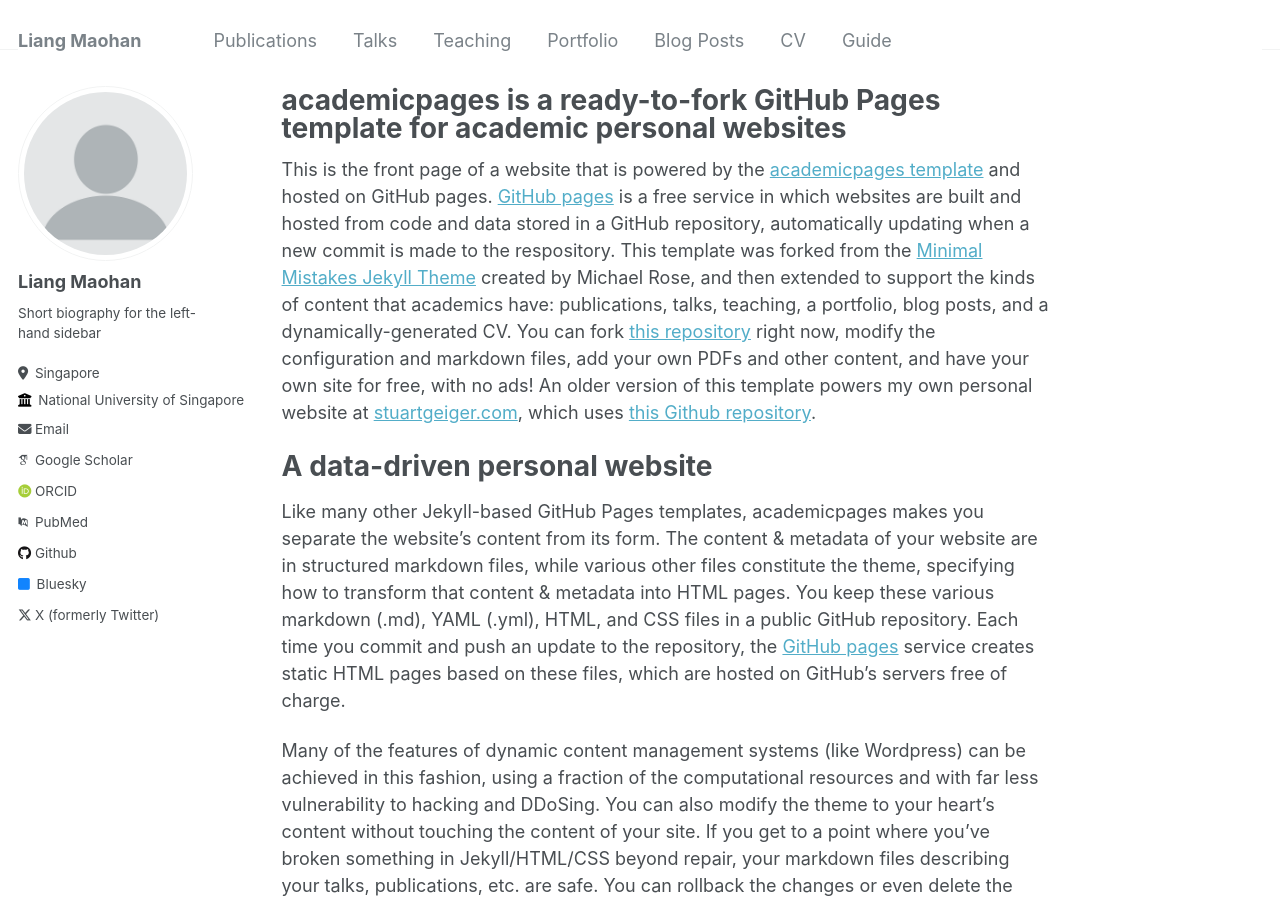
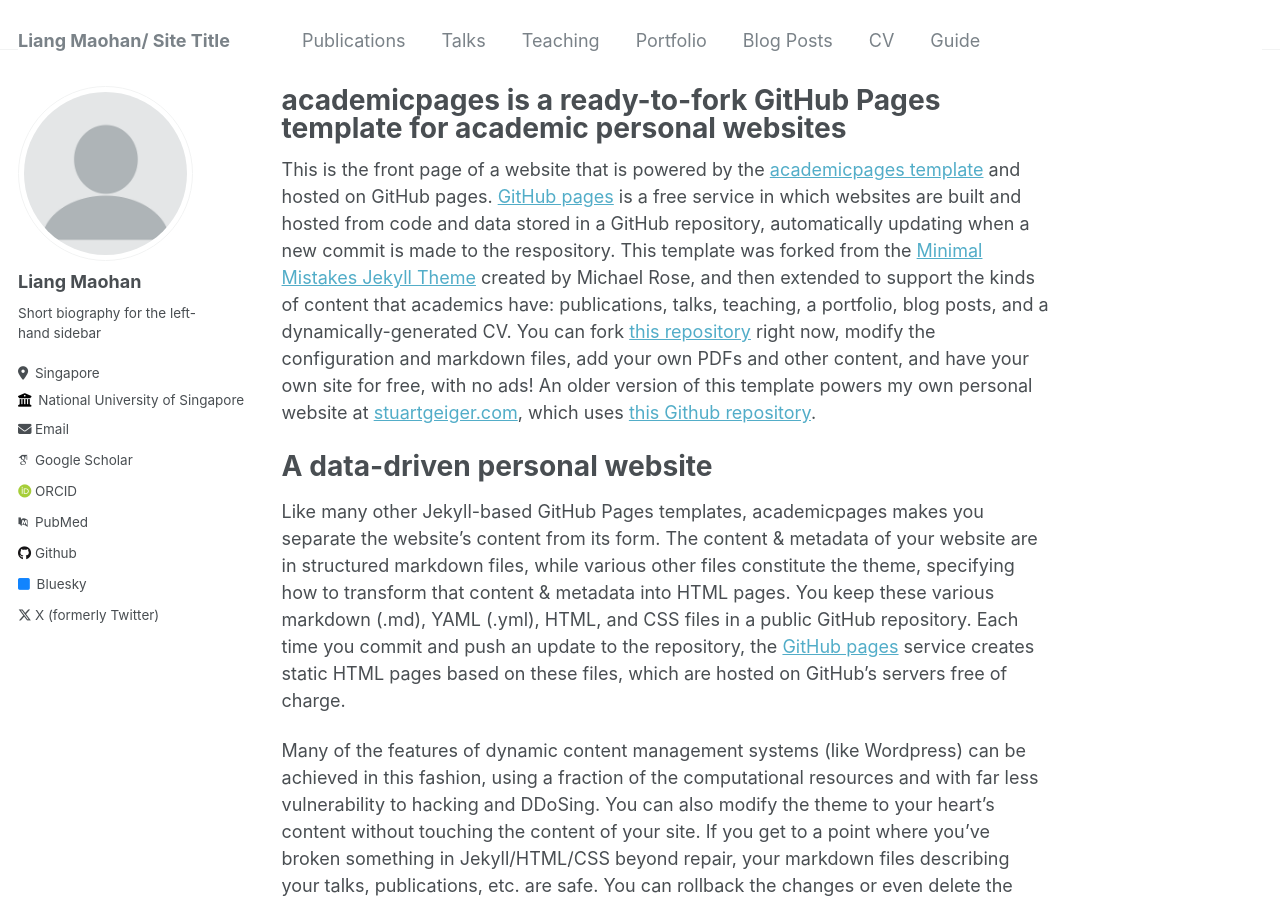
Before and after one commit to maohliang/nus.github.io, a Jekyll site: the page built from _pages/about.md, in a window 1280 px wide and 900 px high. Built offline with Jekyll 4.4.1, drawn with Linux system fonts in a browser that asks for light colours; some web fonts are replaced.

Commit message:
Update _config.yml

```diff
--- a/_config.yml
+++ b/_config.yml
@@ -8,7 +8,7 @@
 
 # Basic Site Settings
 locale                   : "en-US"
-title                    : "Liang Maohan"
+title                    : "Liang Maohan/ Site Title"
 title_separator          : "-"
 name                     : &name "Your Name"
 description              : &description "personal description"
```
